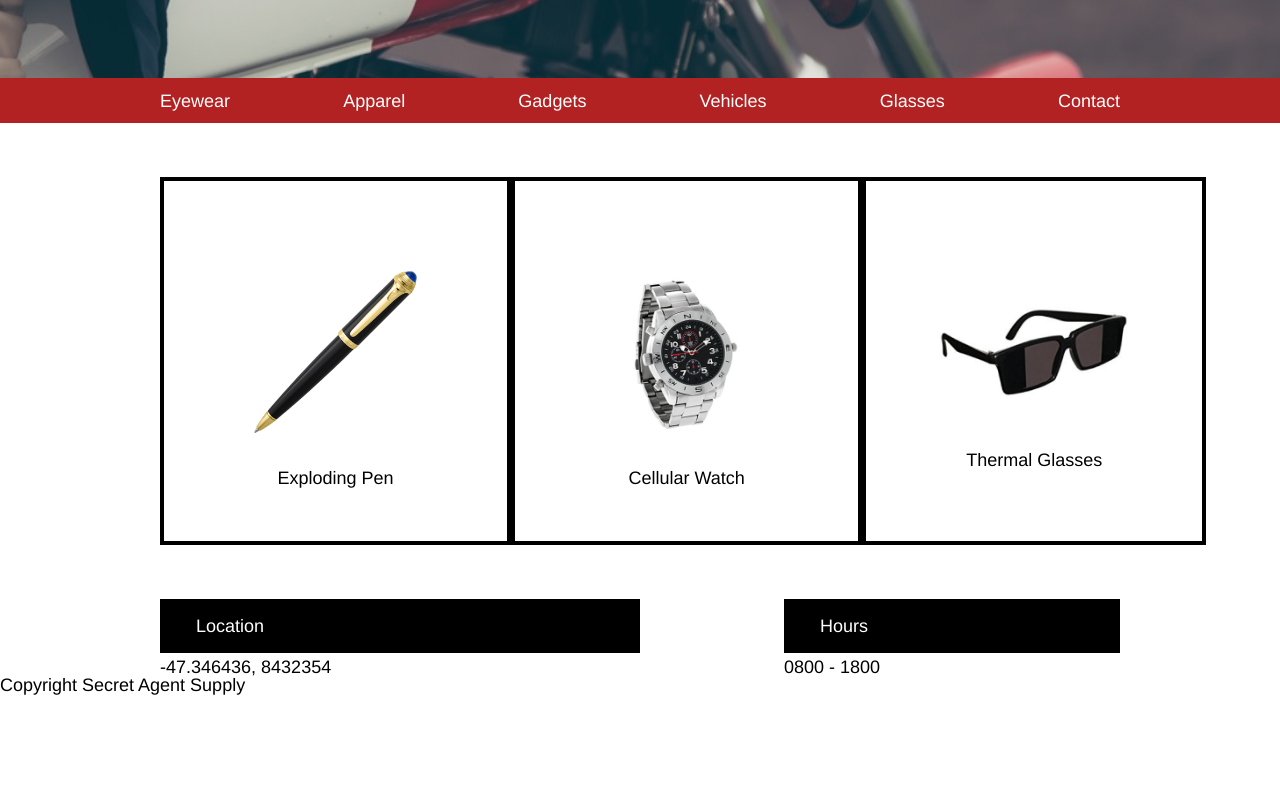
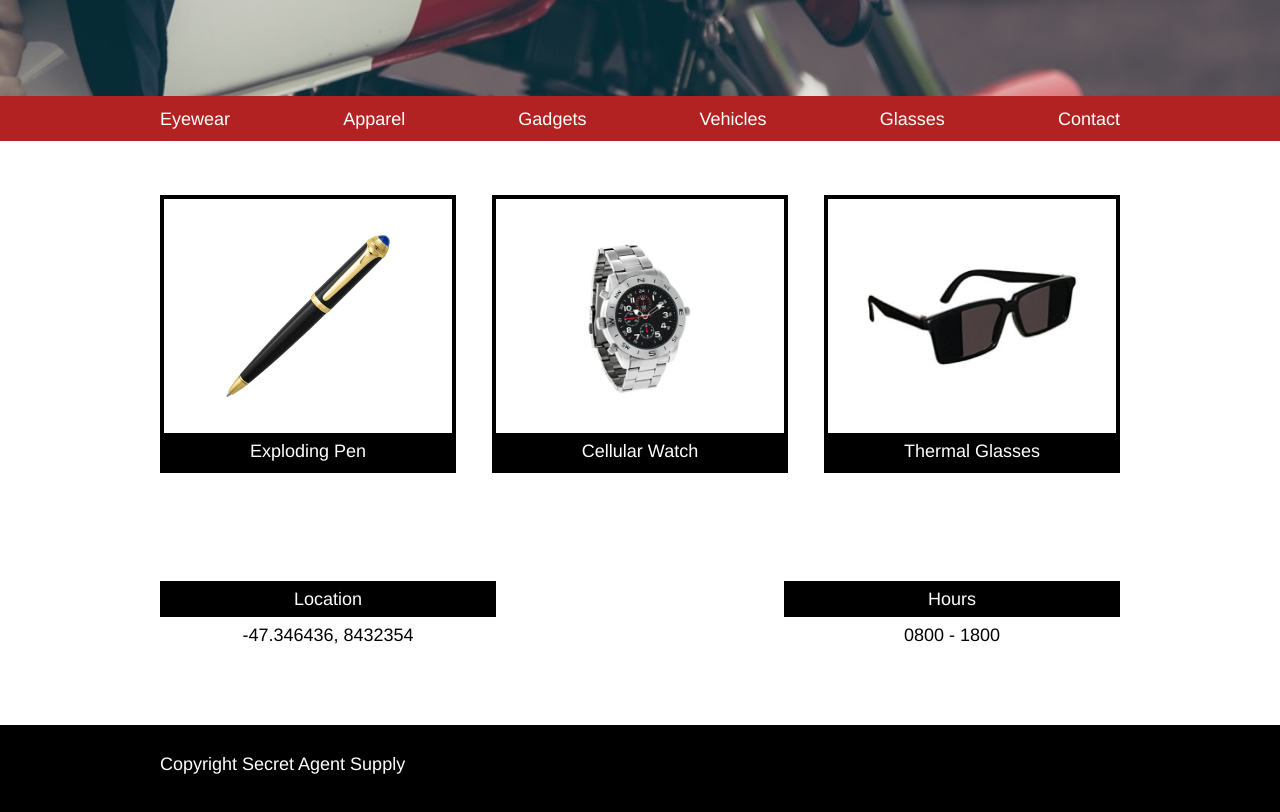
Before and after one commit to lcarpenter2017/secretagentsupply, a plain HTML site: page index.html in a window 1280 px wide. Shown: the part 440-1252 px from the top of the page. Before the commit the page ends 1135 px from the top, so only its background shows below. Drawn offline with Linux system fonts and the light colour scheme.

Commit message:
Full screen changes.

```diff
--- a/index.html
+++ b/index.html
@@ -8,7 +8,7 @@
 <body>
     <!--  This is the Header-->
     <header>
-      <div id="banner">
+      <div class="banner">
           <div class="ninesixtylogo">
         <img src="/resources/images/logo.png"><span>SECRET AGENT SUPPLY INC.</span>
           </div></div>
@@ -21,7 +21,7 @@
                 <h4>NEW ARRIVAL</h4>
                 <h2>SPORT BIKES AND MOTORCYCLES</h2>
         </div>
-    </div>
+        </div></div>
          <!--This is the Nav Bar-->
         <nav>
             <div class="ninesixtycontainer">
@@ -35,23 +35,24 @@
     <!--This is the Products Section-->
     <div class ="productcontainer">
         <div class="ninesixtycontainer">
-                <div class="product"><img class="pen" src="resources/images/pen.png"><span>Exploding Pen</span></div>
-                <div class="product"><img class="watch" src="resources/images/watch.png"><span>Cellular Watch</span></div>
-                <div class="product"><img class="glasses" src="resources/images/glasses.png"><span>Thermal Glasses</span></div></div>
-             <div class="ninesixtycontainer" id="locationhours">
-                 <div class="location">
-                     <div class="caption">
-                         <span>Location</span></div>
-                         <h5>-47.346436, 8432354</h5></div>
-                 <div class="hours">
-                     <div class="caption">
-                         <span>Hours</span></div>
-                         <h5>0800 - 1800</h5></div>
-                </div>
-        </div>
+                <div class="product"><img class="pen" src="resources/images/pen.png"><h5 class="caption">Exploding Pen</h5></div>
+                <div class="product"><img class="watch" src="resources/images/watch.png"><h5 class="caption">Cellular Watch</h5></div>
+                <div class="product"><img class="glasses" src="resources/images/glasses.png"><h5 class="caption">Thermal Glasses</h5></div></div>
+             <div class="ninesixtycontainer">
+                 <div class="locationhours">
+                     <h5 class="caption">Location</h5>
+                         <h5>-47.346436, 8432354</h5>
+                 </div>
+                 <div class="locationhours">
+                     <h5 class="caption">Hours</h5>
+                         <h5>0800 - 1800</h5>
+                         </div>
+        </div></div></main>
     <!--This is the Footer-->
     <footer>
-        <div class="copyright">Copyright Secret Agent Supply</div>
+        <div class="banner">
+            <div class="ninesixtylogo">
+                Copyright Secret Agent Supply</div></div>
     </footer>
     </body>
 </html>
--- a/resources/css/style.css
+++ b/resources/css/style.css
@@ -7,25 +7,20 @@ body {
     line-height: 1;
 }
 
-#banner {
+.banner {
     color: white;
     height: 3.80rem;
     background-color: black;
     margin-left: 0;
+    padding-top: 1rem;
 }
 
-#banner img {
+.banner img {
     padding-left: 0.5rem;
     padding-right: 1rem;
     max-height: 1.5rem;
     max-width: 100%;
     width: auto;
-}
-
-.brand span {
-    font-size: 1rem;
-    color: white;
-    align-text: center;
 }
 
 .ninesixtylogo {
@@ -68,10 +63,9 @@ nav {
 
 .ninesixtycontainer {
     display: flex;
-    max-width: 960px;
+    width: 960px;
     margin: 0 auto;
     justify-content: space-between;
-    flex-grow: 1;
 }
 
 nav span {
@@ -112,64 +106,41 @@ h2 {
 }
 
 .product {
-    margin: 3rem 0rem;
+    display: flex;
+    flex-direction: column;
+    margin: 3rem 0 3rem 0;
     border: 4px solid black;
-    display: inline-flex;
-    flex-direction: column;
+    width: 30%;
     justify-content: center;
-    align-items: center;
-    padding: 3rem;
-    max-width: 960px;
 }
 
 img.pen {
-    display: flex;
-    align-items: center;
     height: 9rem;
-    margin: 2rem 2rem;
+    margin: 2rem auto;
 }
 
 img.watch {
-    display: flex;
-    align-items: center;
     height: 9rem;
-    margin: 2rem 2rem;
+    margin: 2rem auto;
 }
 
 img.glasses {
-    display: flex;
-    align-items: center;
-    justify-content: center;
-    height: 5rem;
-    margin: 3rem 1rem;
+    width: 12rem;
+    height: auto;
+    margin: auto;
 }
 
-#locationhours {
-    width: 960;
-    margin: 0rem auto;
-}
-
-.location {
-    margin: 0rem;
-    width: 50%;
+.locationhours {
+    margin: 3rem 0 4rem 0;
+    width: 35%;
 }
 
 .caption {
     background-color: black;
-    padding: 1rem 2rem;
-    margin: 0px 0px 5px 0px;
     color: white;
 }
 
 h5 {
-    background-color: white;
-    color: black;
-    text-align: left;
-    padding: 0px;
-    margin: 0px;
+    padding: .5rem 0 .5rem 0;
+    text-align: center;
 }
-
-.hours {
-    margin: 0rem;
-    width: 35%;
-}
```
